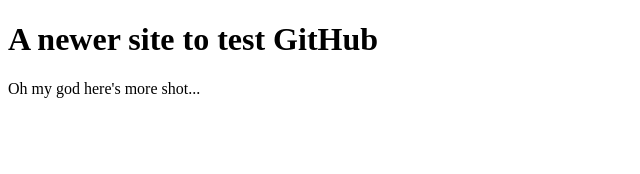
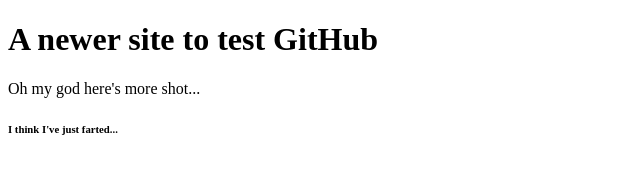
Before and after one commit to xarkos/webmatrixtest, a plain HTML site: page index.html in a window 1280 px wide. Shown: the full height of the page, 0-640 px from the left. Drawn offline with Linux system fonts and the light colour scheme.

Commit message:
This is my fourth update so far...

```diff
--- a/index.html
+++ b/index.html
@@ -8,5 +8,6 @@
     <body>
         <h1>A newer site to test GitHub</h1>
         <p>Oh my god here's more shot...</p>
+        <h6>I think I've just farted...</h6>
     </body>
 </html>
```
